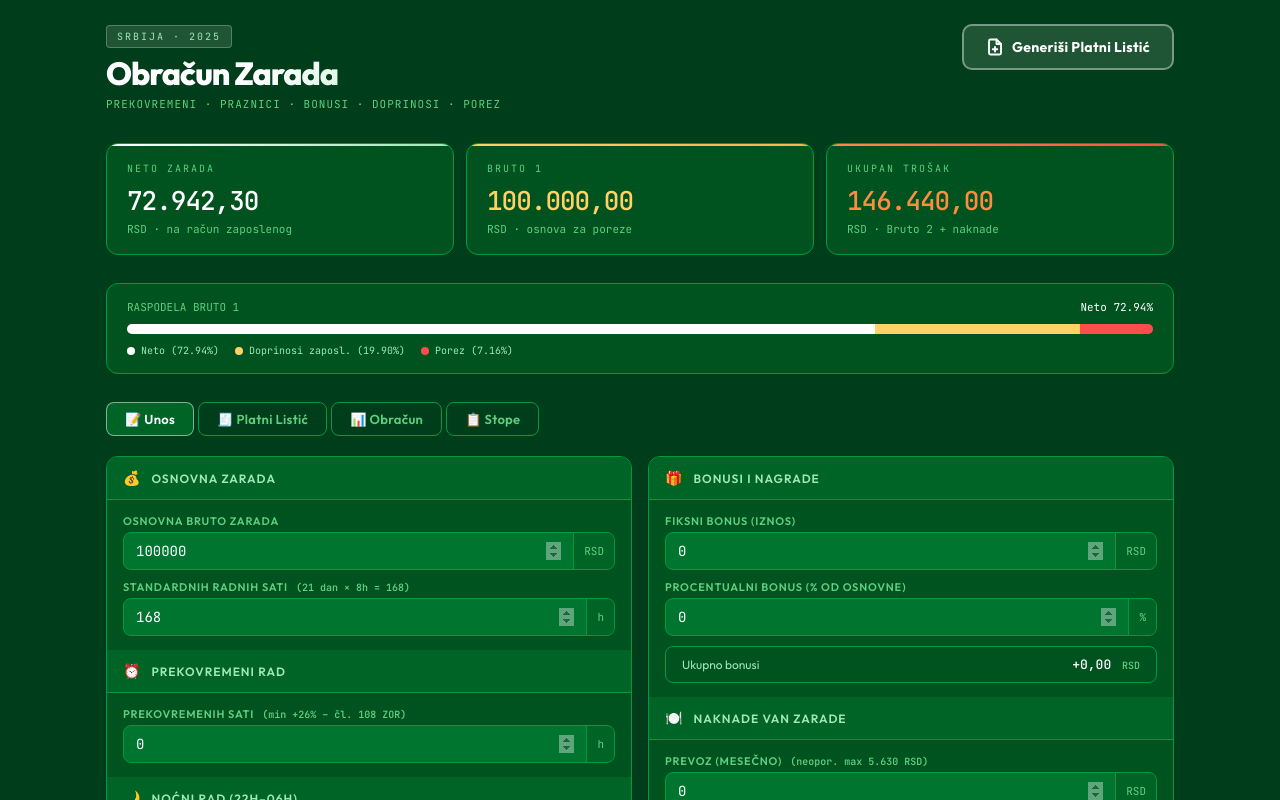
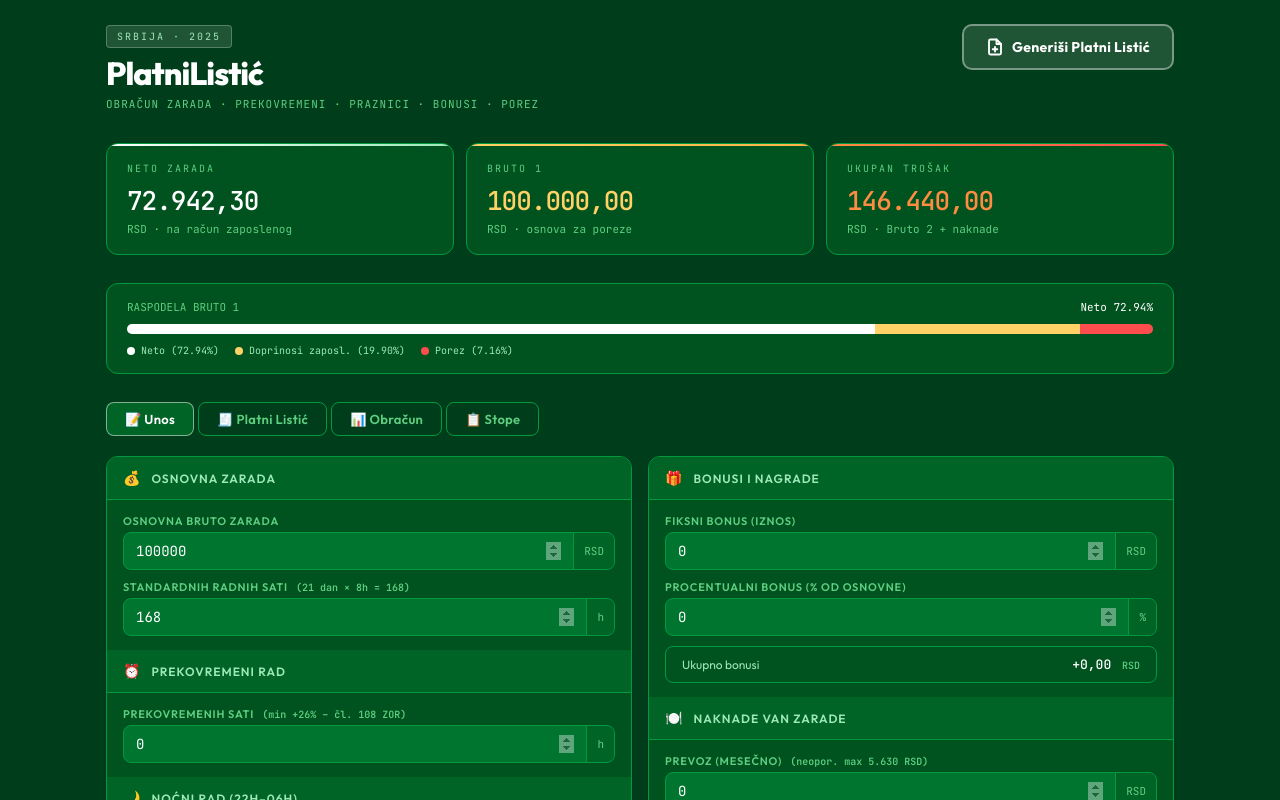
Before and after one commit to mzlosmi-del/Obracun_ZARADA, a React (Vite) app: page / in a window 1280 px wide. Shown: the top 800 px of the page. Built offline with nearby package versions, Linux system fonts and the light colour scheme.

Commit message:
Add files via upload

```diff
--- a/index.html
+++ b/index.html
@@ -4,8 +4,8 @@
     <meta charset="UTF-8" />
     <link rel="icon" type="image/svg+xml" href="/favicon.svg" />
     <meta name="viewport" content="width=device-width, initial-scale=1.0" />
-    <meta name="description" content="Kalkulator za obračun zarada u Srbiji 2025 – prekovremeni, praznici, bonusi, doprinosi, porez." />
-    <title>Obračun Zarada · Srbija 2025</title>
+    <meta name="description" content="PlatniListić – besplatni kalkulator za obračun zarada u Srbiji 2025. Prekovremeni rad, praznici, bonusi, doprinosi, porez, PDF platni listić." />
+    <title>PlatniListić · Obračun Zarada Srbija 2025</title>
   </head>
   <body>
     <div id="root"></div>
--- a/src/App.jsx
+++ b/src/App.jsx
@@ -384,8 +384,8 @@ export default function App() {
         <div className="header">
           <div>
             <div className="header-badge">SRBIJA · 2025</div>
-            <h1>Obračun Zarada</h1>
-            <div className="header-sub">PREKOVREMENI · PRAZNICI · BONUSI · DOPRINOSI · POREZ</div>
+            <h1>PlatniListić</h1>
+            <div className="header-sub">OBRAČUN ZARADA · PREKOVREMENI · PRAZNICI · BONUSI · POREZ</div>
           </div>
           <button className="btn-pdf" onClick={() => printPayslip(inputs, r, info)}>
             <svg viewBox="0 0 24 24" fill="none" stroke="currentColor" strokeWidth="2.5" strokeLinecap="round" strokeLinejoin="round">
```
Also changed, not shown: public/favicon.svg.
